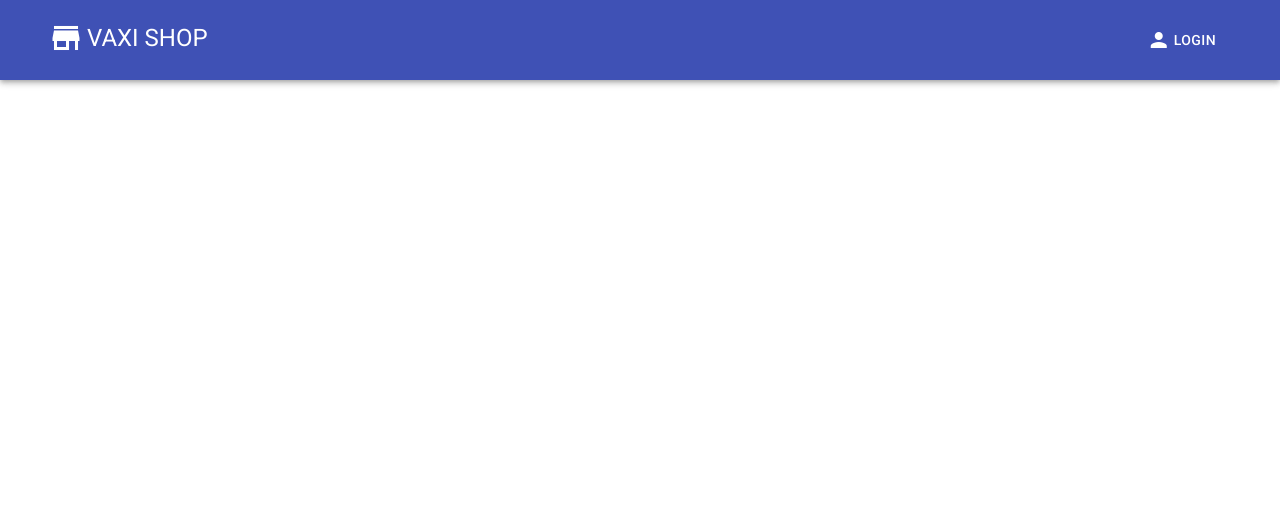
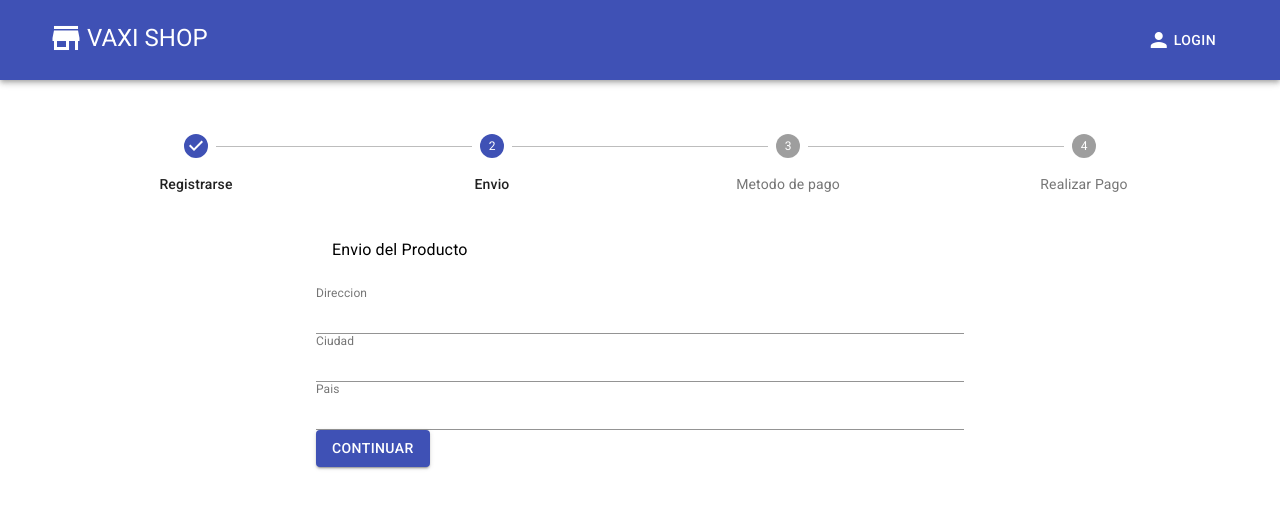
Before and after one commit to gustavorodriguez1984/app_frontend, a React (Create React App) app: page /procesoCompra in a window 1280 px wide. Shown: the top 508 px of the page. Built offline with nearby package versions, Linux system fonts and the light colour scheme.

Commit message:
Creacion de componente proceso de compra parte2

```diff
--- a/src/App.js
+++ b/src/App.js
@@ -8,7 +8,7 @@ import Productos from './componentes/pantallas/Productos';
 import theme from './theme/theme';
 import DetalleProducto from './componentes/pantallas/DetalleProducto';
 import CarritoCompras from './componentes/pantallas/CarritoCompras';
-
+import ProcesoCompra from './componentes/pantallas/ProcesoCompra';
 
 
 
@@ -23,6 +23,7 @@ function App() {
       <Route exact path="/" component={Productos}/>
       <Route exact path="/detalleProducto/:id" component={DetalleProducto}/>
       <Route exact path="/carrito" component={CarritoCompras}/>
+      <Route exact path="/procesoCompra" component={ProcesoCompra}/>
       </Switch>
       </Router>
 
--- a/src/componentes/pantallas/CarritoCompras.js
+++ b/src/componentes/pantallas/CarritoCompras.js
@@ -19,8 +19,11 @@ import {
 import React from "react";
 import useStyles from "../../theme/useStyles";
 import { ProductoArray } from "../Data/dataPrueba";
-const CarritoCompras = () => {
+const CarritoCompras = (props) => {
   const miArray = ProductoArray;
+  const realizarCompra = () => {
+    props.history.push("/procesoCompra");
+  };
   const classes = useStyles();
 
   return (
@@ -79,8 +82,8 @@ const CarritoCompras = () => {
             </Typography>
             <Typography className={classes.text_title}>$143.46</Typography>
             <Divider className={classes.gridmb}></Divider>
-            <Button variant="containded" color="primary" size="large">
-              REALIZAR COPMRA
+            <Button variant="containded" color="primary" size="large" onClick={realizarCompra}>
+              REALIZAR COMPRA
             </Button>
           </Paper>
         </Grid>
--- /dev/null
+++ b/src/componentes/pantallas/ProcesoCompra.js
@@ -0,0 +1,266 @@
+import {
+  Container,
+  Stepper,
+  Step,
+  StepLabel,
+  Grid,
+  Typography,
+  Button,
+  TextField,
+  FormControl,
+  FormLabel,
+  RadioGroup,
+  FormControlLabel,
+  Radio,
+  TableContainer,
+  TableBody,
+  Table,
+  TableRow,
+  CardMedia,
+  Divider,
+  TableCell,
+  Paper
+} from "@material-ui/core";
+import React, { useState } from "react";
+import useStyles from "../../theme/useStyles";
+const ProcesoCompra = () => {
+  const [activeStep, setActiveStep] = useState(1);
+  const continuarProceso = () => {
+    setActiveStep((prevActiveStep) => prevActiveStep + 1);
+  };
+  const retrocederProceso = () => {
+    setActiveStep((prevActiveStep) => prevActiveStep - 1);
+  };
+
+  const classes = useStyles();
+  return (
+    <Container className={classes.containermt}>
+      <Stepper activeStep={activeStep} alternativeLabel>
+        <Step>
+          <StepLabel>Registrarse</StepLabel>
+        </Step>
+        <Step>
+          <StepLabel>Envio</StepLabel>
+        </Step>
+        <Step>
+          <StepLabel>Metodo de pago</StepLabel>
+        </Step>
+        <Step>
+          <StepLabel>Realizar Pago</StepLabel>
+        </Step>
+      </Stepper>
+      {activeStep === 1 ? (
+        <Grid md={6} xs={12} className={classes.gridPC}>
+          <Typography>Envio del Producto</Typography>
+          <form onSubmit={(e) => e.preventDefault()} className={classes.form}>
+            <Grid container spacing={4}>
+              <Grid items xs={12}>
+                <TextField
+                  label="Direccion"
+                  fullWidth
+                  InputLabelProps={{
+                    shrink: true,
+                  }}
+                ></TextField>
+              </Grid>
+              <Grid items xs={12}>
+                <TextField
+                  label="Ciudad"
+                  fullWidth
+                  InputLabelProps={{
+                    shrink: true,
+                  }}
+                ></TextField>
+              </Grid>
+              <Grid items xs={12}>
+                <TextField
+                  label="Pais"
+                  fullWidth
+                  InputLabelProps={{
+                    shrink: true,
+                  }}
+                ></TextField>
+              </Grid>
+              <Grid items xs={12}>
+                <Button
+                  variant="contained"
+                  color="primary"
+                  onClick={continuarProceso}
+                >
+                  CONTINUAR
+                </Button>
+              </Grid>
+            </Grid>
+          </form>
+        </Grid>
+      ) : activeStep === 2 ? (
+        <Grid md={3} xs={12} className={classes.gridPC}>
+          <Typography variant="h6" className={classes.text_Title}>
+            Metodo de Pago
+          </Typography>
+          <Grid container spacing={2}>
+            <Grid items xs={12}>
+              <FormControl className={classes.formControl}>
+                <FormLabel>Seleccione Metodo</FormLabel>
+                <RadioGroup>
+                  <FormControlLabel
+                    value="PayPal"
+                    control={<Radio color="primary" />}
+                    label="PayPal o Tarjeta"
+                  />
+                </RadioGroup>
+              </FormControl>
+            </Grid>
+            <Grid items xs={12}>
+              <Button
+                variant="contained"
+                color="primary"
+                className={classes.buttonAnterior}
+                onClick={retrocederProceso}
+              >
+                Anterior
+              </Button>
+              <Button
+                variant="contained"
+                color="primary"
+                onClick={continuarProceso}
+              >
+                Continuar
+              </Button>
+            </Grid>
+          </Grid>
+        </Grid>
+      ) : activeStep === 3 ? (
+        <Grid>
+          <Grid container className={classes.gridPC}>
+            <Grid item md={8} xs={12} className={classes.gridLR}>
+              <Typography variant="h6" className={classes.text_Title}>
+                ENVIO
+              </Typography>
+              <Typography>Calle 2 Cali, Colombia</Typography>
+              <Divider className={classes.divider} />
+              <Typography variant="h6" className={classes.text_Title}>
+                METODO DE PAGO
+              </Typography>
+              <Typography>PAYPAL</Typography>
+              <Divider className={classes.divider} />
+              <Typography variant="h6" className={classes.text_Title}>
+                PRODUCTOS
+              </Typography>
+              <TableContainer className={classes.gridmb}>
+                <Table>
+                  <TableBody>
+                    <TableRow>
+                      <TableCell>
+                        <CardMedia
+                          className={classes.imgProductoPC}
+                          image="https://images.platforum.cloud/banners/vtxoa_com_banner_2880w.jpg"
+                          title="imagen en proceso de compra"
+                        ></CardMedia>
+                      </TableCell>
+                      <TableCell>
+                        <Typography className={classes.text_detalle}>
+                          Abrigo Vaxi Moda 2020
+                        </Typography>
+
+                      </TableCell>
+                      <TableCell>
+
+                        <Typography className={classes.text_detalle}>
+                          2 * $25 = $50
+                        </Typography>
+                      </TableCell>
+                    </TableRow>
+                  </TableBody>
+                </Table>
+              </TableContainer>
+              <Button
+                variant="contained"
+                color="primary"
+                onClick={retrocederProceso}
+              >
+                ANTERIOR
+              </Button>
+            </Grid>
+            <Grid item md={4} xs={12}>
+              <TableContainer component={Paper} square>
+                <Table>
+                  <TableBody>
+                    <TableRow>
+                      <TableCell colSpan={2}>
+                        <Typography variant="h6" className={classes.text_title}>
+                          RESUMEN DEL PEDIDO
+                        </Typography>
+                      </TableCell>
+                    </TableRow>
+                    <TableRow>
+                      <TableCell>
+                        <Typography className={classes.text_title}>
+                          Productos
+                        </Typography>
+                      </TableCell>
+                      <TableCell>
+                        <Typography className={classes.text_title}>
+                          $50
+                        </Typography>
+                      </TableCell>
+                    </TableRow>
+                    <TableRow>
+                      <TableCell>
+                        <Typography className={classes.text_title}>
+                          Envio
+                        </Typography>
+                      </TableCell>
+                      <TableCell>
+                        <Typography className={classes.text_title}>
+                          $2
+                        </Typography>
+                      </TableCell>
+                    </TableRow>
+                    <TableRow>
+                      <TableCell>
+                        <Typography className={classes.text_title}>
+                          Impuesto
+                        </Typography>
+                      </TableCell>
+                      <TableCell>
+                        <Typography className={classes.text_title}>
+                          $8
+                        </Typography>
+                      </TableCell>
+                    </TableRow>
+                    <TableRow>
+                      <TableCell>
+                        <Typography className={classes.text_title}>
+                          Total
+                        </Typography>
+                      </TableCell>
+                      <TableCell>
+                        <Typography className={classes.text_title}>
+                          $60
+                        </Typography>
+                      </TableCell>
+                    </TableRow>
+                    <TableRow>
+                      <TableCell>
+                        <Button
+                          variant="contained"
+                          color="primary"
+                          size="large"
+                        >
+                          REALIZAR PEDIDO
+                        </Button>
+                      </TableCell>
+                    </TableRow>
+                  </TableBody>
+                </Table>
+              </TableContainer>
+            </Grid>
+          </Grid>
+        </Grid>
+      ) : null}
+    </Container>
+  );
+};
+
+export default ProcesoCompra;
--- a/src/theme/useStyles.js
+++ b/src/theme/useStyles.js
@@ -141,7 +141,31 @@ const useStyles = makeStyles({
     },
     paperPadding:{
         padding:20
-    }
+    },
+    gridPC:{
+        margin:"auto",
+        marginTop:20
+    },
+    buttonAnterior:{
+        marginRight:8
+    },
+    formControl:{
+        margin:12
+    },
+    gridLR:{
+        paddingLeft:30,
+        paddingBottom:20,
+        paddingRight:30
+    },
+    divider:{
+        marginTop:12,
+        marginBottom:12
+    },
+    imgProductoPC:{
+        backgroundColor:"#F2F2F2",
+        width:50,
+        height:40
+    },
 
     })
 
```
